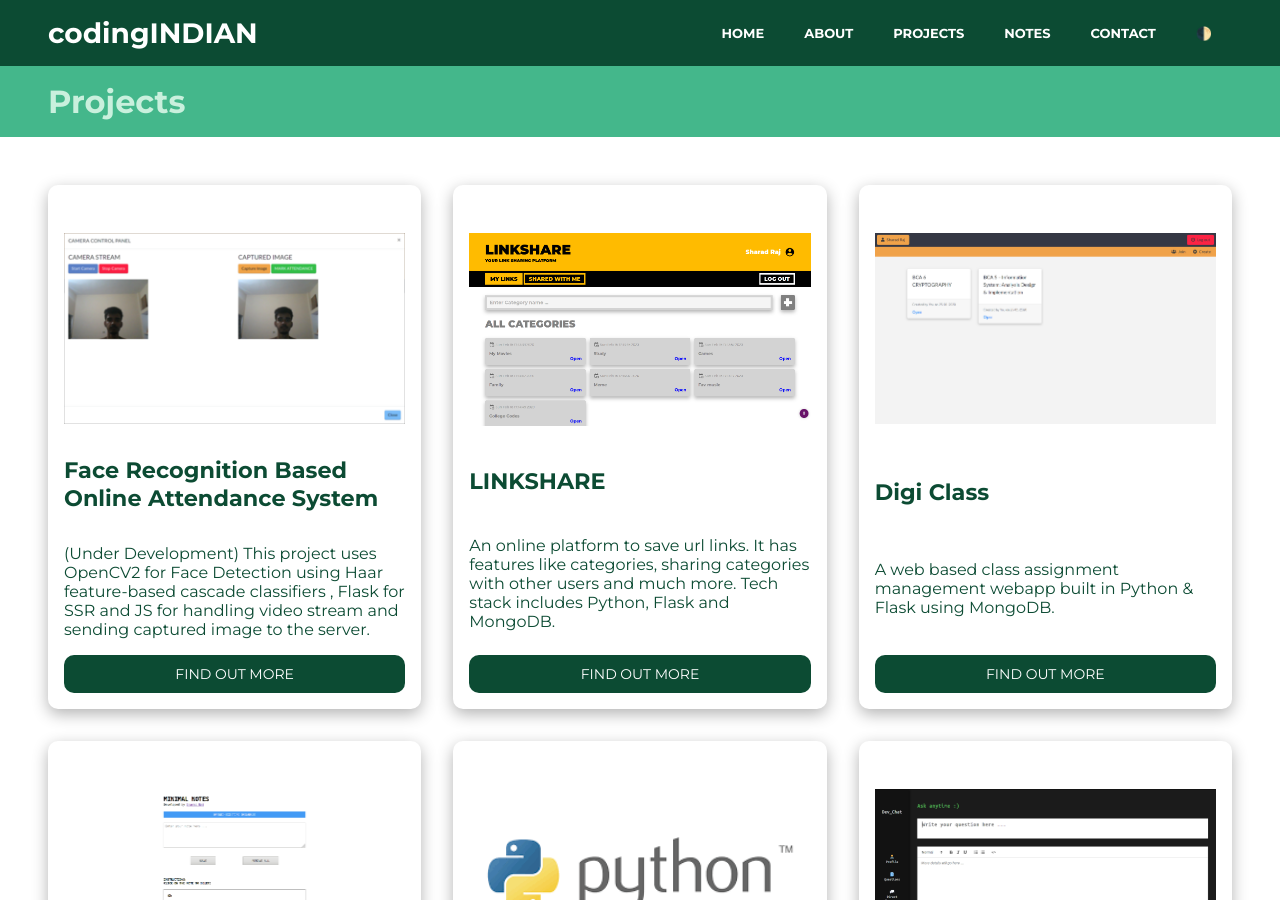
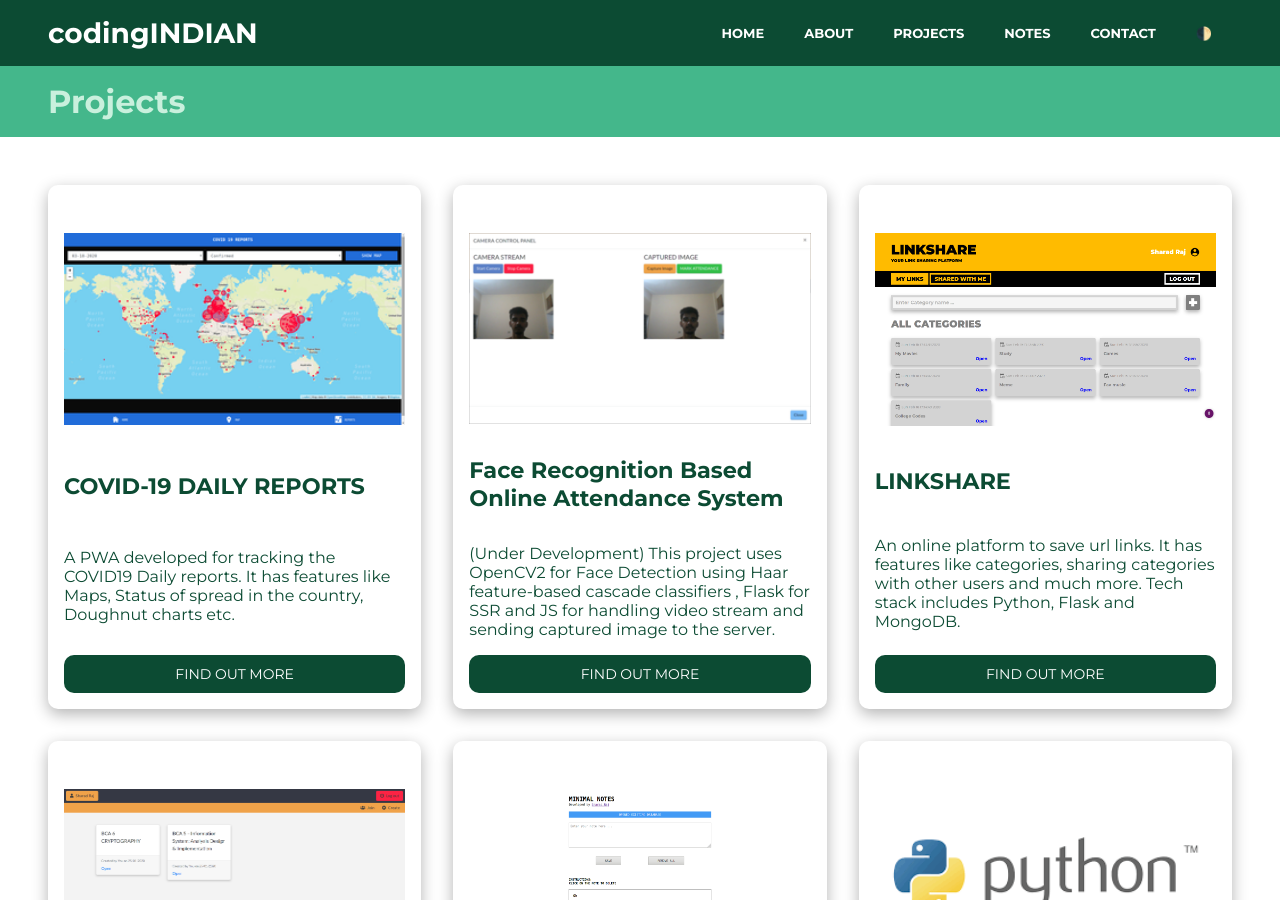
Before and after one commit to sharadcodes/sharadcodes.github.io, a Jekyll site: the page built from projects.html, in a window 1280 px wide and 900 px high. Built offline with Jekyll 4.4.1, drawn with Linux system fonts in a browser that asks for light colours.

Commit message:
Update Collections “projects”

```diff
--- a/_data/projects_data.yml
+++ b/_data/projects_data.yml
@@ -1,4 +1,11 @@
 projects:
+  - title: COVID-19 DAILY REPORTS
+    img: /assets/uploads/cvd19.png
+    img_alt: COVID-19 DAILY REPORTS
+    about: >-
+      A PWA developed for tracking the COVID19 Daily reports. It has features
+      like Maps, Status of spread in the country, Doughnut charts etc.
+    link: 'https://novel-coronavirus-reports.netlify.com/'
   - about: >-
       (Under Development) This project uses OpenCV2 for Face Detection using
       Haar feature-based cascade classifiers , Flask for SSR  and JS for
```
Also changed, not shown: assets/uploads/cvd19.png (added).
